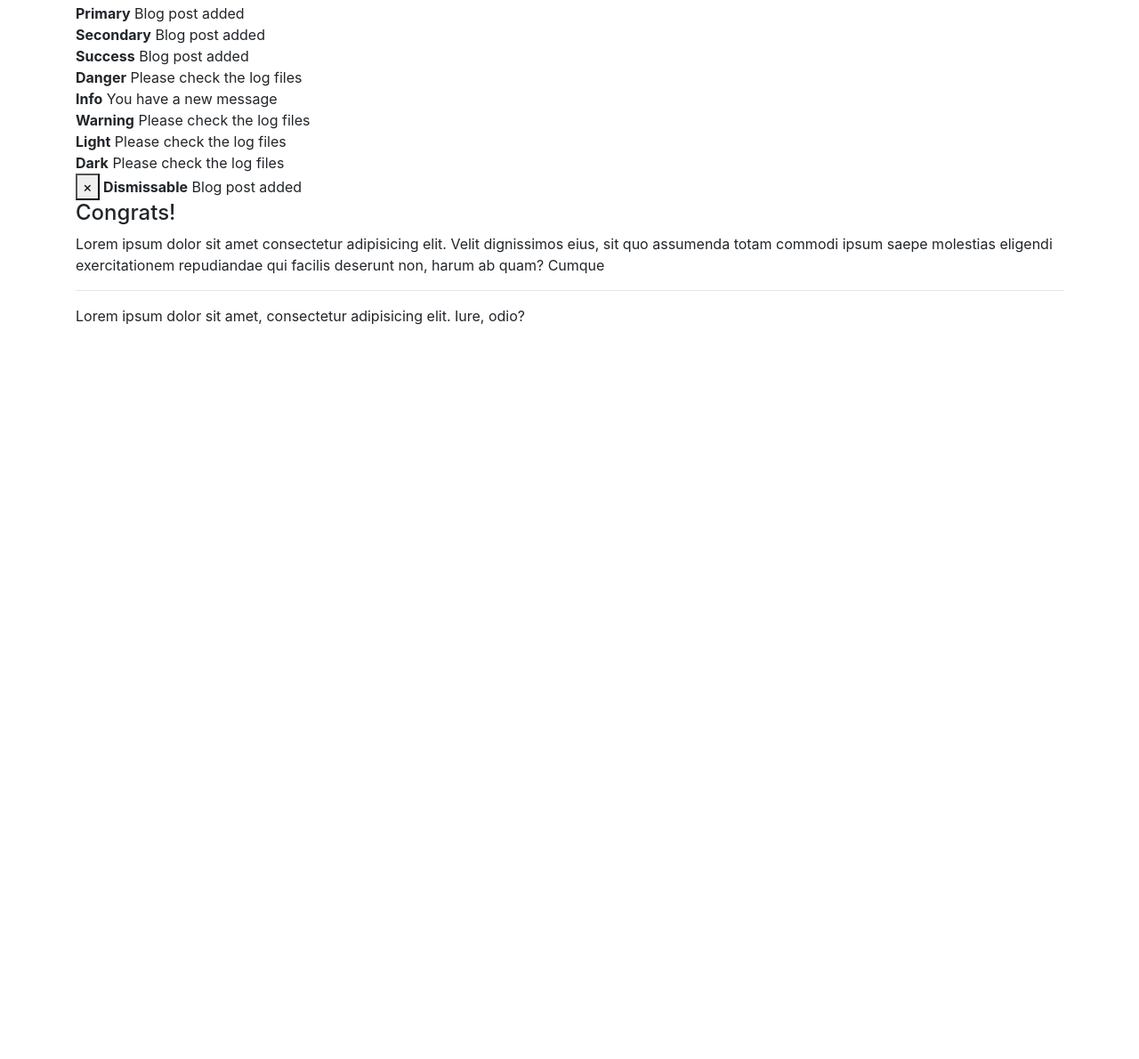
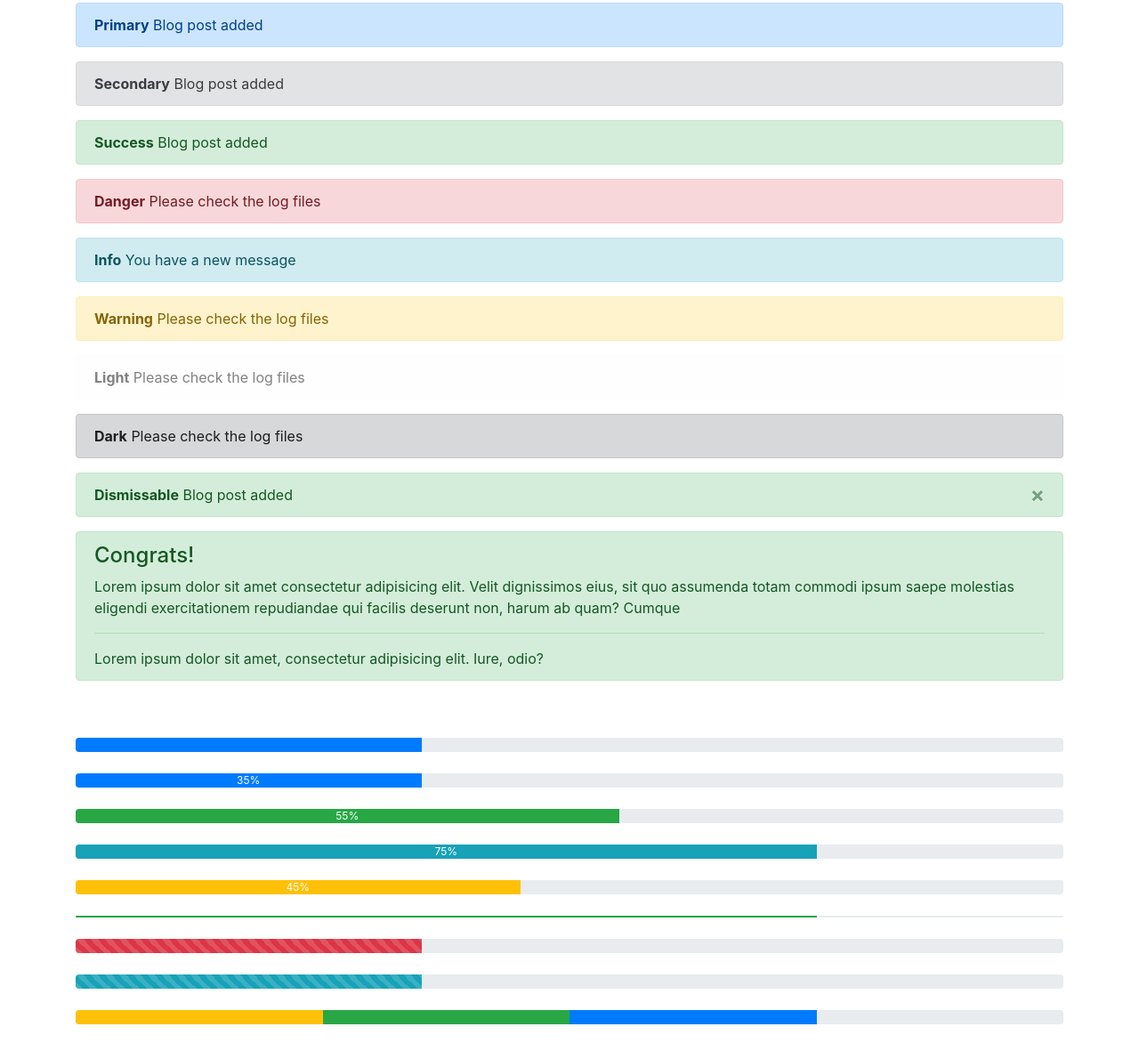
Before and after one commit to skyRoma/learn-bootstrap-4, a plain HTML site: page bootstrap_sandbox/3_7_alerts_progress.html in a window 1280 px wide. Shown: the part 202-1392 px from the top of the page at 89% size. Before the commit the page ends 1325 px from the top, so only its background shows below. Drawn offline with nearby package versions, Linux system fonts and the light colour scheme.

Commit message:
Completed alerts and progress bars.

```diff
--- a/bootstrap_sandbox/3_7_alerts_progress.html
+++ b/bootstrap_sandbox/3_7_alerts_progress.html
@@ -148,33 +148,49 @@
       <!--####################START HERE######################-->
 
       <!-- ALERTS -->
-      <div><strong>Primary</strong> Blog post added</div>
+      <div class="alert alert-primary">
+        <strong>Primary</strong> Blog post added
+      </div>
 
-      <div><strong>Secondary</strong> Blog post added</div>
+      <div class="alert alert-secondary">
+        <strong>Secondary</strong> Blog post added
+      </div>
 
-      <div><strong>Success</strong> Blog post added</div>
+      <div class="alert alert-success">
+        <strong>Success</strong> Blog post added
+      </div>
 
-      <div><strong>Danger</strong> Please check the log files</div>
+      <div class="alert alert-danger">
+        <strong>Danger</strong> Please check the log files
+      </div>
 
-      <div><strong>Info</strong> You have a new message</div>
+      <div class="alert alert-info">
+        <strong>Info</strong> You have a new message
+      </div>
 
-      <div><strong>Warning</strong> Please check the log files</div>
+      <div class="alert alert-warning">
+        <strong>Warning</strong> Please check the log files
+      </div>
 
-      <div><strong>Light</strong> Please check the log files</div>
+      <div class="alert alert-light">
+        <strong>Light</strong> Please check the log files
+      </div>
 
-      <div><strong>Dark</strong> Please check the log files</div>
+      <div class="alert alert-dark">
+        <strong>Dark</strong> Please check the log files
+      </div>
 
       <!-- DISMISSABLE ALERT -->
-      <div>
-        <button type="button">
+      <div class="alert alert-success alert-dismissible">
+        <button class="close" type="button" data-dismiss="alert">
           <span>&times;</span>
         </button>
         <strong>Dismissable</strong> Blog post added
       </div>
 
       <!-- EXTRA CONTENT -->
-      <div>
-        <h4>Congrats!</h4>
+      <div class="alert alert-success">
+        <h4 class="alert-heading">Congrats!</h4>
         <p>
           Lorem ipsum dolor sit amet consectetur adipisicing elit. Velit
           dignissimos eius, sit quo assumenda totam commodi ipsum saepe
@@ -182,7 +198,7 @@
           non, harum ab quam? Cumque
         </p>
         <hr />
-        <p>
+        <p class="mb-0">
           Lorem ipsum dolor sit amet, consectetur adipisicing elit. Iure, odio?
         </p>
       </div>
@@ -191,46 +207,56 @@
       <br />
 
       <!-- PROGRESS BARS -->
-      <div>
-        <div></div>
+      <div class="progress">
+        <div class="progress-bar" style="width: 35%"></div>
       </div>
       <br />
-      <div>
-        <div></div>
+      <div class="progress">
+        <div class="progress-bar" style="width: 35%">35%</div>
       </div>
       <br />
-      <div>
-        <div></div>
+      <div class="progress">
+        <div class="progress-bar bg-success" style="width: 55%">55%</div>
       </div>
       <br />
-      <div>
-        <div></div>
+      <div class="progress">
+        <div class="progress-bar bg-info" style="width: 75%">75%</div>
       </div>
       <br />
-      <div>
-        <div></div>
+      <div class="progress">
+        <div class="progress-bar bg-warning" style="width: 45%">45%</div>
       </div>
       <br />
       <!-- HEIGHT -->
-      <div>
-        <div></div>
+      <div class="progress" style="height: 2px">
+        <div class="progress-bar bg-success" style="width: 75%"></div>
       </div>
       <br />
       <!-- STRIPED -->
-      <div>
-        <div></div>
+      <div class="progress">
+        <div
+          class="progress-bar bg-danger progress-bar-striped"
+          style="width: 35%"
+        ></div>
       </div>
       <br />
       <!-- ANIMATED -->
-      <div>
-        <div></div>
+      <div class="progress">
+        <div
+          class="
+            progress-bar
+            bg-info
+            progress-bar-striped progress-bar-animated
+          "
+          style="width: 35%"
+        ></div>
       </div>
       <br />
       <!-- MULTIPLE BARS -->
-      <div>
-        <div></div>
-        <div></div>
-        <div></div>
+      <div class="progress">
+        <div class="progress-bar bg-warning" style="width: 25%"></div>
+        <div class="progress-bar bg-success" style="width: 25%"></div>
+        <div class="progress-bar bg-primary" style="width: 25%"></div>
       </div>
     </div>
     <!-- ./container -->
```
